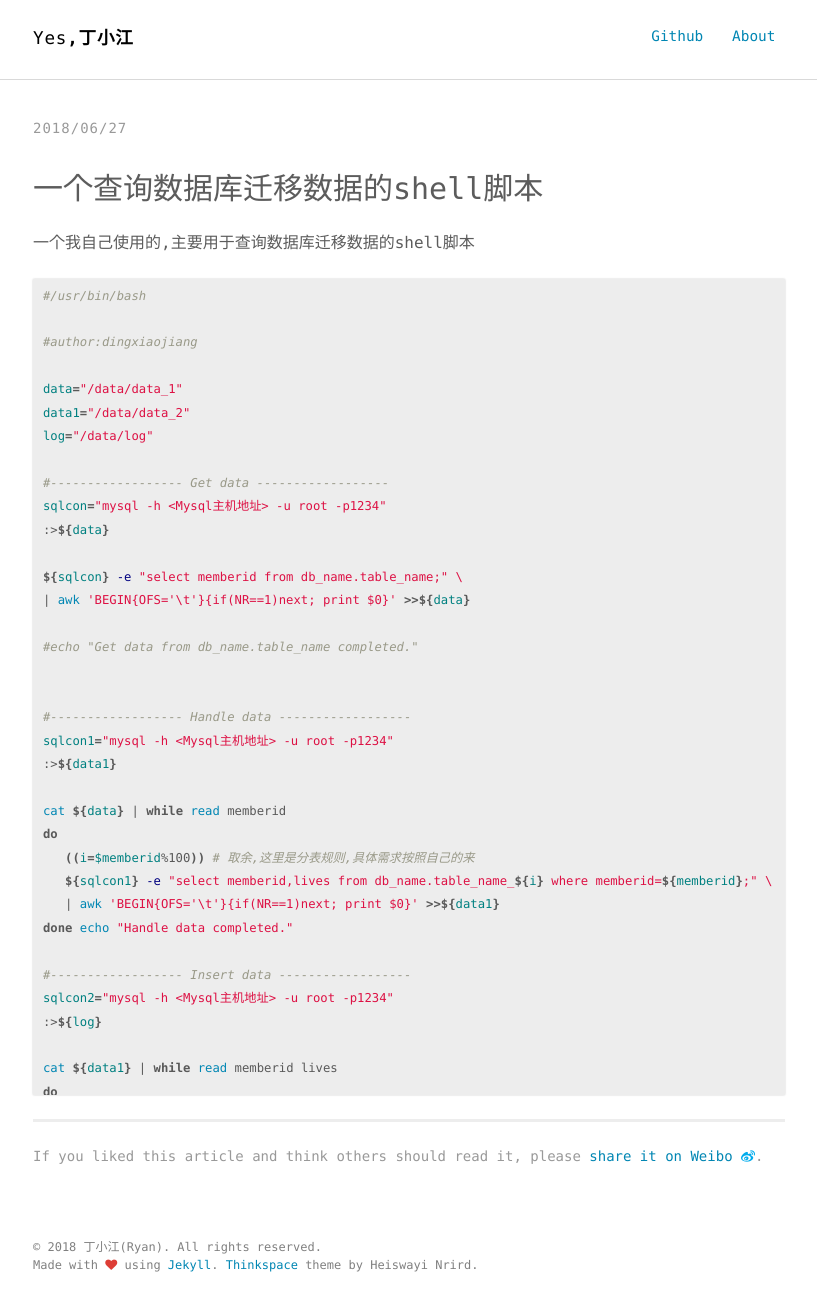
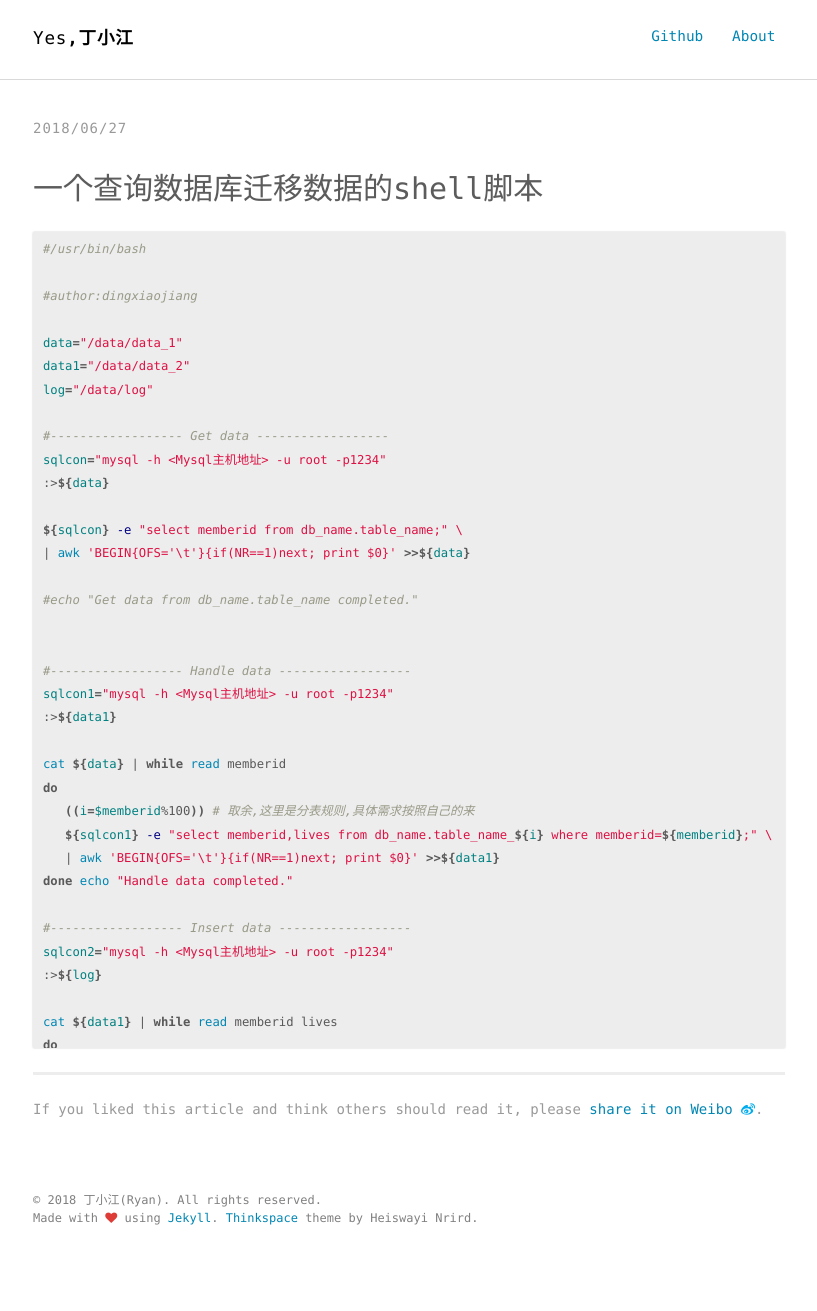
Before and after one commit to engineer-dahe/dahe.github.io, a Jekyll site: the page built from _posts/2018-06-27-db-data-move.md, in a window 1280 px wide. Shown: the top 1311 px of the page, without its empty margins (231-1048 px from the left). Built offline with Jekyll 4.4.1, drawn with Linux system fonts in a browser that asks for light colours.

Commit message:
db data move

````diff
--- a/_posts/2018-06-27-db-data-move.md
+++ b/_posts/2018-06-27-db-data-move.md
@@ -4,8 +4,6 @@ title: "一个查询数据库迁移数据的shell脚本"
 comments: true
 keywords: ""
 ---
-
-一个我自己使用的,主要用于查询数据库迁移数据的shell脚本
 
 ```shell
 #/usr/bin/bash
````
